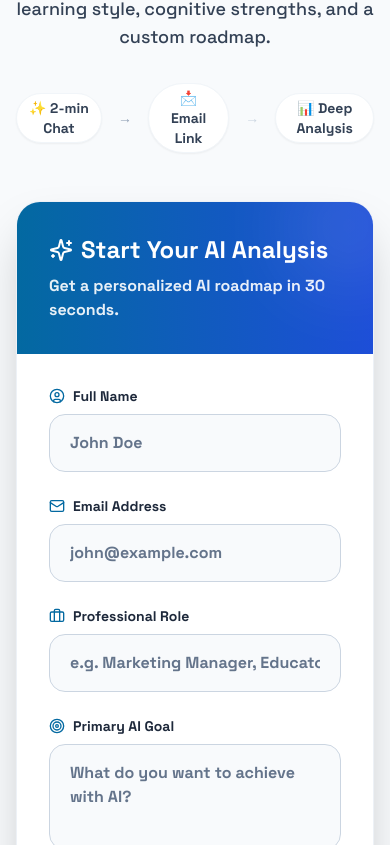
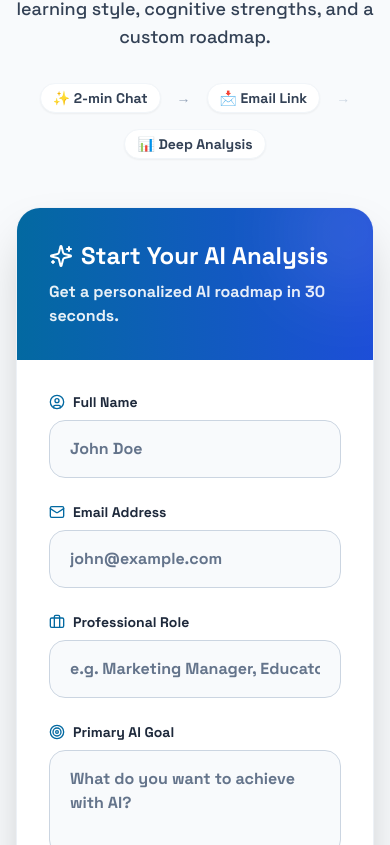
Before and after one commit to teachme-ai/teachmeai-home-site, a Next.js app: page / in a window 390 px wide. Shown: the part 1379-2224 px from the top of the page. Built offline with nearby package versions, Linux system fonts and the light colour scheme.

Commit message:
perf: optimize DOM size and depth v2.18.2

```diff
--- a/app/page.tsx
+++ b/app/page.tsx
@@ -19,11 +19,11 @@ export default function Home() {
       <Navbar />
       <Hero />
 
-      {/* AI Diagnostic — moved up for higher visibility */}
-      <section id="quiz" className="py-20 px-4 bg-slate-50">
+      {/* AI Diagnostic — flattened to reduce depth */}
+      <section id="quiz" className="py-20 px-4 bg-slate-50 max-w-full">
         <div className="max-w-7xl mx-auto">
           <div className="text-center mb-12">
-            <p className="text-xs font-bold tracking-wide uppercase text-slate-600 mb-3">
+            <p className="text-xs font-bold tracking-wide uppercase text-slate-700 mb-3">
               Free in 2 Minutes
             </p>
             <h2 className="text-4xl font-bold text-brand-dark mb-4">
@@ -34,12 +34,12 @@ export default function Home() {
               <strong className="text-brand-primary"> Free Personalized Report</strong> revealing your learning style,
               cognitive strengths, and a custom roadmap.
             </p>
-            <div className="text-sm text-slate-700 mb-8 flex justify-center gap-4 items-center font-bold">
-              <span className="bg-white px-3 py-1 rounded-full shadow-sm border border-slate-100">✨ 2-min Chat</span>
+            <div className="text-sm text-slate-700 mb-8 flex flex-wrap justify-center gap-4 items-center font-bold">
+              <span className="bg-white px-3 py-1 rounded-full shadow-sm border border-slate-100 whitespace-nowrap">✨ 2-min Chat</span>
               <span className="text-slate-400">→</span>
-              <span className="bg-white px-3 py-1 rounded-full shadow-sm border border-slate-100">📩 Email Link</span>
+              <span className="bg-white px-3 py-1 rounded-full shadow-sm border border-slate-100 whitespace-nowrap">📩 Email Link</span>
               <span className="text-slate-300">→</span>
-              <span className="bg-white px-3 py-1 rounded-full shadow-sm border border-slate-100">📊 Deep Analysis</span>
+              <span className="bg-white px-3 py-1 rounded-full shadow-sm border border-slate-100 whitespace-nowrap">📊 Deep Analysis</span>
             </div>
           </div>
 
--- a/components/footer.tsx
+++ b/components/footer.tsx
@@ -1,16 +1,16 @@
 export function Footer() {
   return (
-    <footer className="border-t border-brand-border py-8">
-      <div className="max-w-6xl mx-auto px-4 sm:px-6 lg:px-8 flex flex-col md:flex-row justify-between gap-4 text-sm text-slate-700 font-medium">
-        <div>
+    <footer className="border-t border-brand-border py-8 px-4">
+      <div className="max-w-6xl mx-auto flex flex-col md:flex-row justify-between gap-6 text-sm text-slate-700 font-medium">
+        <div className="space-y-1">
           <p className="font-bold text-brand-dark">teachmeai</p>
           <p>© {new Date().getFullYear()} Irfan Khalid. All rights reserved.</p>
         </div>
-        <div className="flex gap-4 font-bold">
-          <a href="mailto:reachirfan@gmail.com" className="hover:text-brand-primary transition-all duration-150">Contact</a>
-          <a href="https://www.linkedin.com/in/irfankhalid" target="_blank" rel="noopener noreferrer" className="hover:text-brand-primary transition-all duration-150">LinkedIn</a>
-          <a href="/privacy" className="hover:text-brand-primary transition-all duration-150">Privacy</a>
-          <a href="/terms" className="hover:text-brand-primary transition-all duration-150">Terms</a>
+        <div className="flex flex-wrap gap-x-6 gap-y-2 font-bold">
+          <a href="mailto:reachirfan@gmail.com" className="hover:text-brand-primary transition-colors">Contact</a>
+          <a href="https://www.linkedin.com/in/irfankhalid" target="_blank" rel="noopener noreferrer" className="hover:text-brand-primary transition-colors">LinkedIn</a>
+          <a href="/privacy" className="hover:text-brand-primary transition-colors">Privacy</a>
+          <a href="/terms" className="hover:text-brand-primary transition-colors">Terms</a>
         </div>
       </div>
     </footer>
--- a/components/lead-form.tsx
+++ b/components/lead-form.tsx
@@ -134,10 +134,10 @@ export function LeadForm({ quizConfig = QUIZ_CONFIGS.default }: LeadFormProps) {
             <form onSubmit={handleSubmit} className="p-8 space-y-6">
                 <div className="grid grid-cols-1 md:grid-cols-2 gap-6">
                     {/* Name */}
-                    <div className="space-y-2">
-                        <label className="text-sm font-bold text-slate-800 flex items-center gap-2">
+                    <label className="block">
+                        <span className="text-sm font-bold text-slate-800 flex items-center gap-2 mb-2">
                             <UserCircle className="w-4 h-4 text-brand-primary" /> Full Name
-                        </label>
+                        </span>
                         <input
                             required
                             type="text"
@@ -146,13 +146,13 @@ export function LeadForm({ quizConfig = QUIZ_CONFIGS.default }: LeadFormProps) {
                             value={formData.name}
                             onChange={e => setFormData({ ...formData, name: e.target.value })}
                         />
-                    </div>
+                    </label>
 
                     {/* Email */}
-                    <div className="space-y-2">
-                        <label className="text-sm font-bold text-slate-800 flex items-center gap-2">
+                    <label className="block">
+                        <span className="text-sm font-bold text-slate-800 flex items-center gap-2 mb-2">
                             <Mail className="w-4 h-4 text-brand-primary" /> Email Address
-                        </label>
+                        </span>
                         <input
                             required
                             type="email"
@@ -161,14 +161,14 @@ export function LeadForm({ quizConfig = QUIZ_CONFIGS.default }: LeadFormProps) {
                             value={formData.email}
                             onChange={e => setFormData({ ...formData, email: e.target.value })}
                         />
-                    </div>
+                    </label>
                 </div>
 
                 {/* Role */}
-                <div className="space-y-2">
-                    <label className="text-sm font-bold text-slate-800 flex items-center gap-2">
+                <label className="block">
+                    <span className="text-sm font-bold text-slate-800 flex items-center gap-2 mb-2">
                         <Briefcase className="w-4 h-4 text-brand-primary" /> Professional Role
-                    </label>
+                    </span>
                     <input
                         required
                         type="text"
@@ -177,13 +177,13 @@ export function LeadForm({ quizConfig = QUIZ_CONFIGS.default }: LeadFormProps) {
                         value={formData.role}
                         onChange={e => setFormData({ ...formData, role: e.target.value })}
                     />
-                </div>
+                </label>
 
                 {/* Goal */}
-                <div className="space-y-2">
-                    <label className="text-sm font-bold text-slate-800 flex items-center gap-2">
+                <label className="block">
+                    <span className="text-sm font-bold text-slate-800 flex items-center gap-2 mb-2">
                         <Target className="w-4 h-4 text-brand-primary" /> Primary AI Goal
-                    </label>
+                    </span>
                     <textarea
                         required
                         placeholder="What do you want to achieve with AI?"
@@ -192,7 +192,7 @@ export function LeadForm({ quizConfig = QUIZ_CONFIGS.default }: LeadFormProps) {
                         value={formData.goal}
                         onChange={e => setFormData({ ...formData, goal: e.target.value })}
                     />
-                </div>
+                </label>
 
                 {error && (
                     <p className="text-red-600 text-sm font-bold animate-pulse">{error}</p>
--- a/package.json
+++ b/package.json
@@ -1,6 +1,6 @@
 {
   "name": "teachmeai-home-site",
-  "version": "2.18.1",
+  "version": "2.18.2",
   "private": true,
   "browserslist": [
     "last 2 Chrome versions",
```
